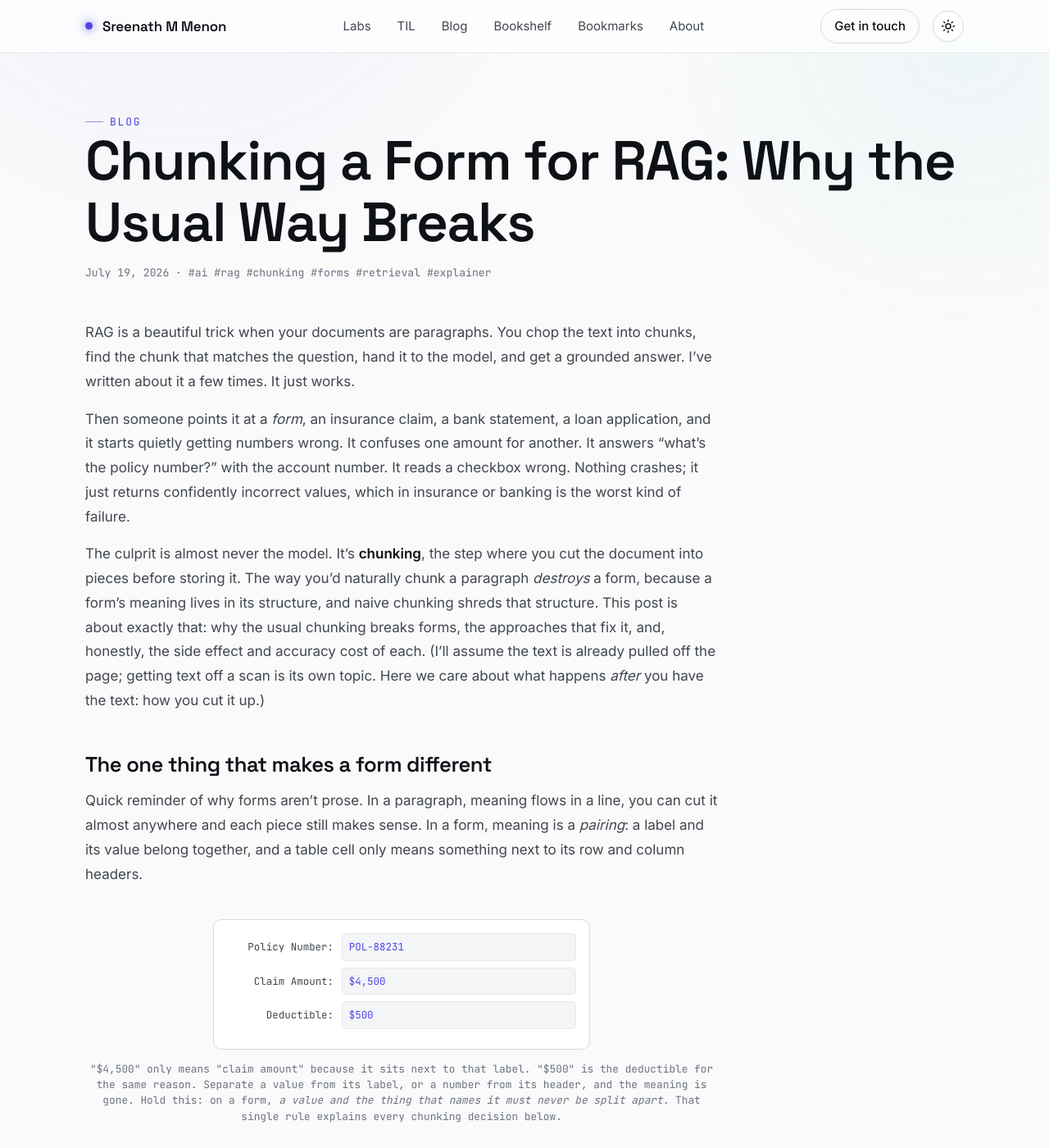
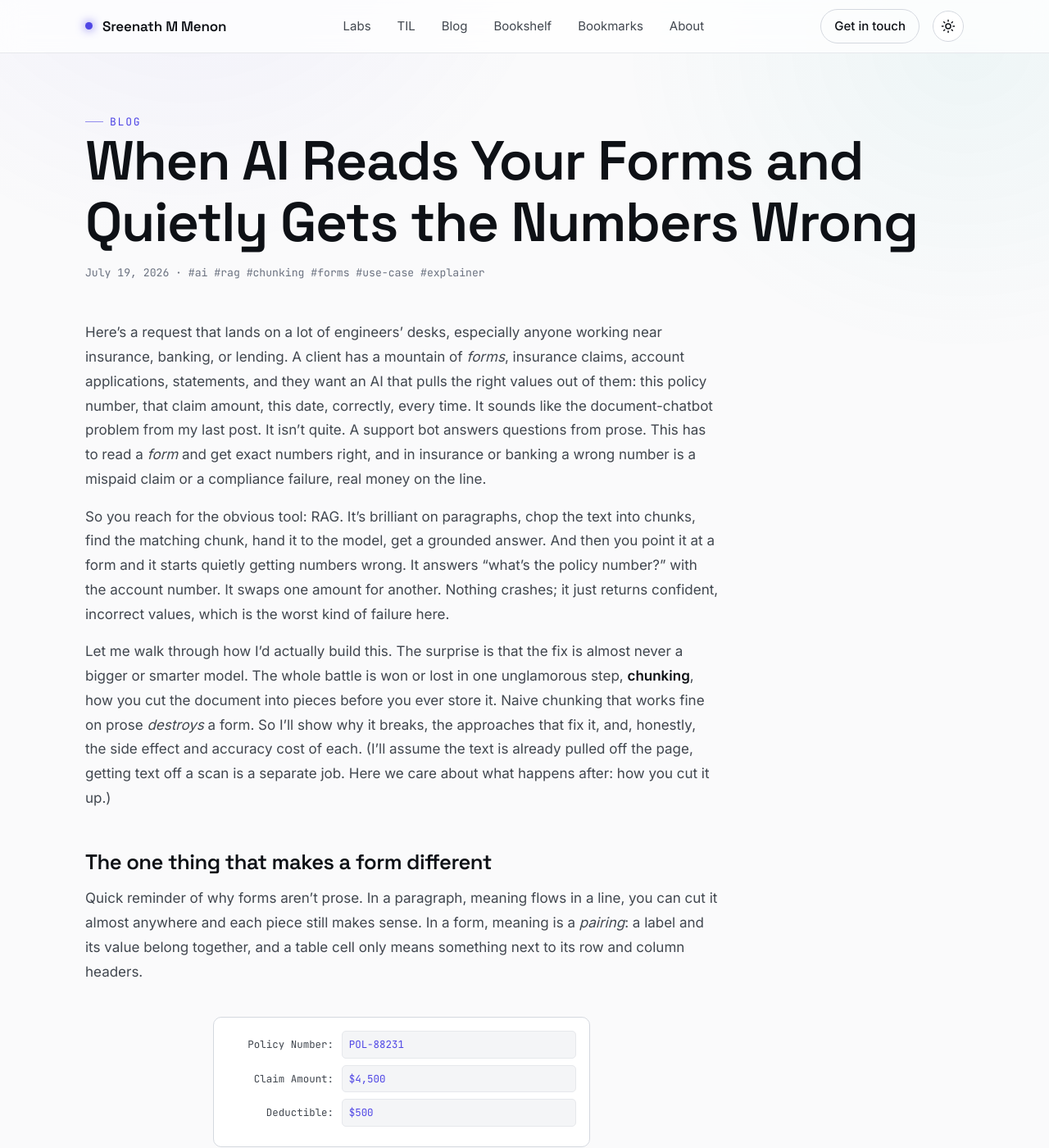
Before and after one commit to sreenathmmenon/sreenathmmenon.github.io, a Jekyll site: the page built from _blog/2026-07-19-when-ai-reads-your-forms-and-gets-numbers-wrong.md, in a window 1280 px wide and 1400 px high. Shown: the whole window at 82% size. Built offline with Jekyll 4.4.1, drawn with Linux system fonts in a browser that asks for light colours.

Commit message:
Reframe form-RAG post into the use-case series: retitle + rewrite intro
Retitle to 'When AI Reads Your Forms and Quietly Gets the Numbers Wrong' and
reframe the intro as a use-case walkthrough (a client wants AI to pull the
right numbers from insurance/bank forms) to match the use-case series voice.
Rename slug, add redirects from the two earlier URLs. Content (chunking
approaches with side effects and accuracy) unchanged.

```diff
--- a/_blog/2026-07-19-teaching-ai-to-read-a-form.md
+++ b/_blog/2026-07-19-when-ai-reads-your-forms-and-gets-numbers-wrong.md
@@ -1,8 +1,11 @@
 ---
-title: "Chunking a Form for RAG: Why the Usual Way Breaks"
+title: "When AI Reads Your Forms and Quietly Gets the Numbers Wrong"
 date: 2026-07-19
-excerpt: "RAG works beautifully on paragraphs. Then you point it at a form, an insurance claim, a bank statement, a form full of labels, values, and tables, and it starts getting numbers wrong. The reason is chunking. The usual way of cutting documents into pieces quietly destroys a form's meaning. Here's why, the chunking approaches that fix it, and the honest side effect and accuracy cost of each."
-tags: [ai, rag, chunking, forms, retrieval, explainer]
+excerpt: "A client wants AI to pull the right numbers out of their forms: insurance claims, bank applications, statements. Point normal RAG at them and it starts getting values wrong, the policy number becomes the account number, one amount becomes another. Here's how I'd actually build it, why the naive approach fails on forms, the approaches that fix it, and the honest side effect and accuracy cost of each."
+tags: [ai, rag, chunking, forms, use-case, explainer]
+redirect_from:
+  - /blog/2026-07-19-teaching-ai-to-read-a-form/
+  - /blog/2026-07-19-building-an-ai-that-reads-insurance-and-bank-forms/
 ---
 
 <style>
@@ -95,11 +98,11 @@ tags: [ai, rag, chunking, forms, retrieval, explainer]
 }
 </style>
 
-RAG is a beautiful trick when your documents are paragraphs. You chop the text into chunks, find the chunk that matches the question, hand it to the model, and get a grounded answer. I've written about it a few times. It just works.
+Here's a request that lands on a lot of engineers' desks, especially anyone working near insurance, banking, or lending. A client has a mountain of *forms*, insurance claims, account applications, statements, and they want an AI that pulls the right values out of them: this policy number, that claim amount, this date, correctly, every time. It sounds like the document-chatbot problem from my last post. It isn't quite. A support bot answers questions from prose. This has to read a *form* and get exact numbers right, and in insurance or banking a wrong number is a mispaid claim or a compliance failure, real money on the line.
 
-Then someone points it at a *form*, an insurance claim, a bank statement, a loan application, and it starts quietly getting numbers wrong. It confuses one amount for another. It answers "what's the policy number?" with the account number. It reads a checkbox wrong. Nothing crashes; it just returns confidently incorrect values, which in insurance or banking is the worst kind of failure.
+So you reach for the obvious tool: RAG. It's brilliant on paragraphs, chop the text into chunks, find the matching chunk, hand it to the model, get a grounded answer. And then you point it at a form and it starts quietly getting numbers wrong. It answers "what's the policy number?" with the account number. It swaps one amount for another. Nothing crashes; it just returns confident, incorrect values, which is the worst kind of failure here.
 
-The culprit is almost never the model. It's **chunking**, the step where you cut the document into pieces before storing it. The way you'd naturally chunk a paragraph *destroys* a form, because a form's meaning lives in its structure, and naive chunking shreds that structure. This post is about exactly that: why the usual chunking breaks forms, the approaches that fix it, and, honestly, the side effect and accuracy cost of each. (I'll assume the text is already pulled off the page; getting text off a scan is its own topic. Here we care about what happens *after* you have the text: how you cut it up.)
+Let me walk through how I'd actually build this. The surprise is that the fix is almost never a bigger or smarter model. The whole battle is won or lost in one unglamorous step, **chunking**, how you cut the document into pieces before you ever store it. Naive chunking that works fine on prose *destroys* a form. So I'll show why it breaks, the approaches that fix it, and, honestly, the side effect and accuracy cost of each. (I'll assume the text is already pulled off the page, getting text off a scan is a separate job. Here we care about what happens after: how you cut it up.)
 
 ## The one thing that makes a form different
 
```
